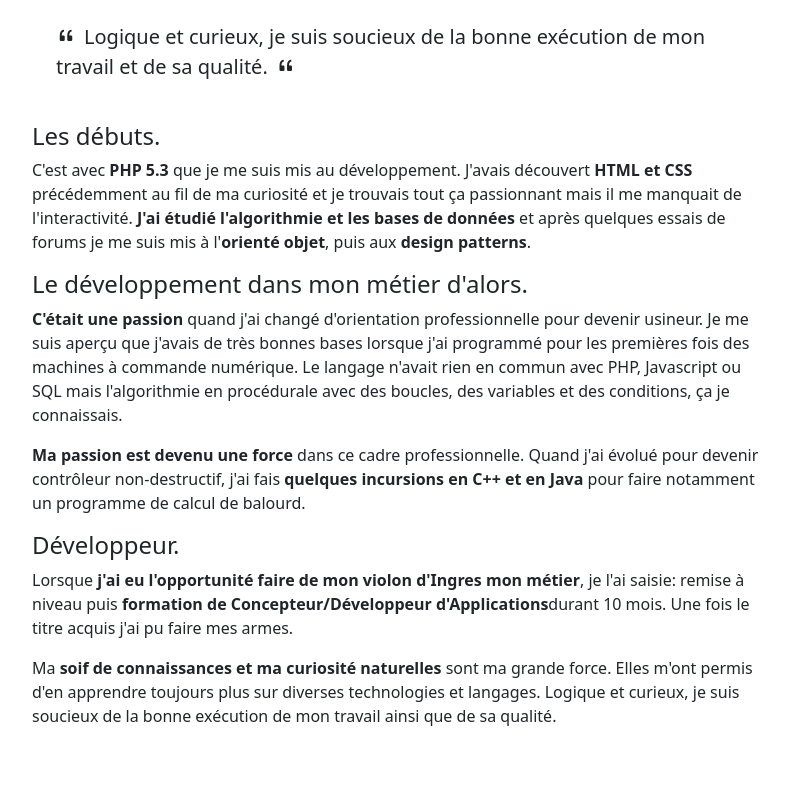
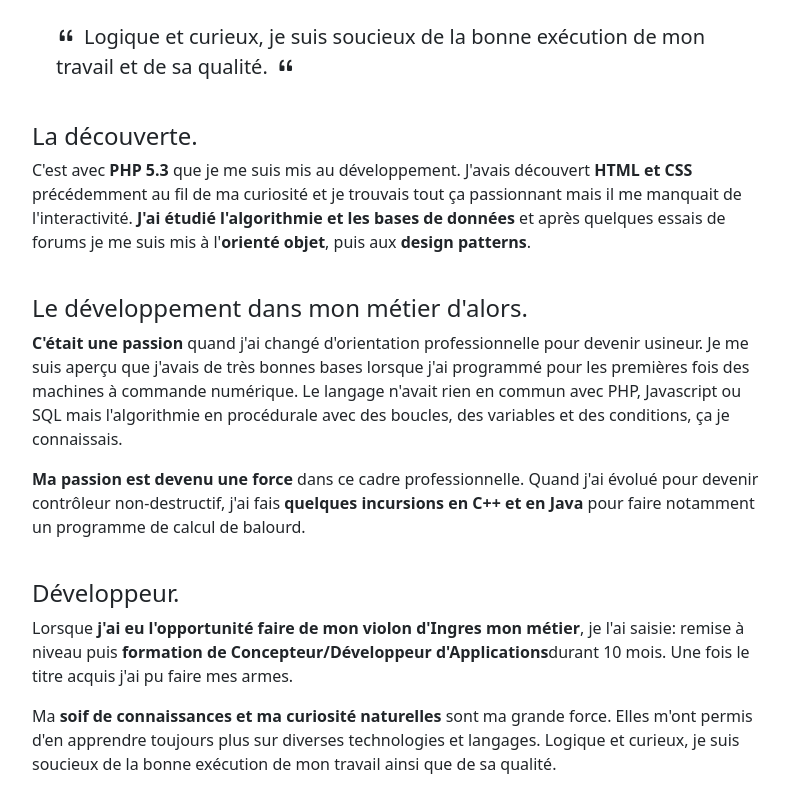
Before and after one commit to samier-fabien/samier_fabien_cv, a React (Vite) app: page /accueil in a window 1280 px wide. Shown: the part 480-1272 px from the top of the page, without its empty margins (240-1029 px from the left). Built offline with nearby package versions, Linux system fonts and the light colour scheme.

Commit message:
Petites corrections

```diff
--- a/src/routes/Home.jsx
+++ b/src/routes/Home.jsx
@@ -118,7 +118,7 @@ export default function Home() {
                 exécution de mon travail et de sa qualité.
                 <i className="bi bi-quote ms-2"></i>
               </p>
-              <h4 className="h4">Les débuts.</h4>
+              <h4 className="h4">La découverte.</h4>
               <p>
                 C'est avec <strong>PHP 5.3</strong> que je me suis mis au développement. J'avais
                 découvert <strong>HTML et CSS</strong> précédemment au fil de ma curiosité et je
@@ -127,7 +127,7 @@ export default function Home() {
                 essais de forums je me suis mis à l'<strong>orienté objet</strong>, puis aux{" "}
                 <strong>design patterns</strong>.
               </p>
-              <h4 className="h4">Le développement dans mon métier d'alors.</h4>
+              <h4 className="h4 pt-4">Le développement dans mon métier d'alors.</h4>
               <p>
                 <strong>C'était une passion</strong> quand j'ai changé d'orientation professionnelle
                 pour devenir usineur. Je me suis aperçu que j'avais de très bonnes bases lorsque
@@ -141,7 +141,7 @@ export default function Home() {
                 <strong>quelques incursions en C++ et en Java</strong> pour faire notamment un
                 programme de calcul de balourd.
               </p>
-              <h4 className="h4">Développeur.</h4>
+              <h4 className="h4 pt-4">Développeur.</h4>
               <p>
                 Lorsque{" "}
                 <strong>j'ai eu l'opportunité faire de mon violon d'Ingres mon métier</strong>, je
```
